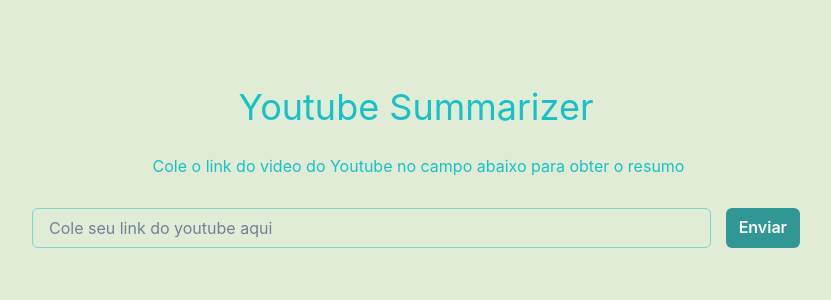
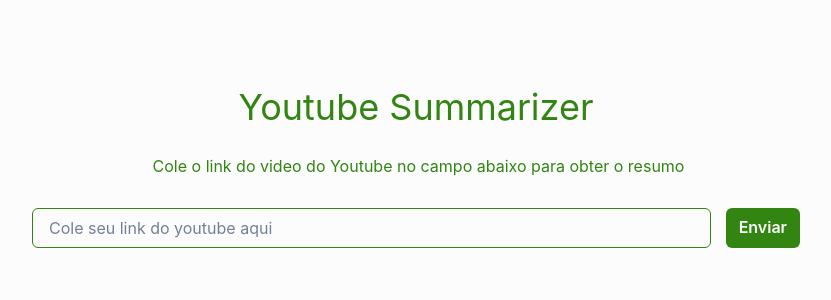
Before and after one commit to caiogiffoni/summary-youtube-front, a React (Vite) app: page / in a window 1280 px wide. Shown: the top 300 px of the page, without its empty margins (224-1055 px from the left). Built offline with nearby package versions, Linux system fonts and the light colour scheme.

Commit message:
changed colors

```diff
--- a/src/App.tsx
+++ b/src/App.tsx
@@ -66,18 +66,18 @@ function App() {
       <Box
         w="100vw"
         minH="100vh"
-        bgColor="#e1ecd6"
+        bgColor="#fcfcfc"
         display="flex"
         flexDirection="column"
         alignItems="center"
-        p={["20px 0px 60px 0px", "60px 0px 1000px 0px", "80px 0px 140px 0px"]}
+        p={["30px 0px 60px 0px", "60px 0px 1000px 0px", "80px 0px 140px 0px"]}
       >
-        <Text fontSize={["xl", "2xl", "4xl"]} color="#16c1c8">
+        <Text fontSize={["xl", "2xl", "4xl"]} color="#318510">
           Youtube Summarizer
         </Text>
         <Text
           fontSize={["sm", "sm", "md"]}
-          color="#16c1c8"
+          color="#318510"
           p={["20px 20px 15px 20px", "20px 10px 30px 15px"]}
         >
           Cole o link do video do Youtube no campo abaixo para obter o resumo
@@ -91,13 +91,15 @@ function App() {
           w={["80%", "70%", "60%"]}
         >
           <Input
-            borderColor="#7cd7cf"
+            borderColor="#318510"
             placeholder="Cole seu link do youtube aqui"
             size={["sm", "sm", "md"]}
             onChange={(e) => Setlink(e.target.value)}
           />
           <Button
-            colorScheme="teal"
+            // colorScheme="teal"
+            color="white"
+            bgColor="#318510"
             size={["sm", "sm", "md"]}
             onClick={() => onSubmit(link)}
           >
```
